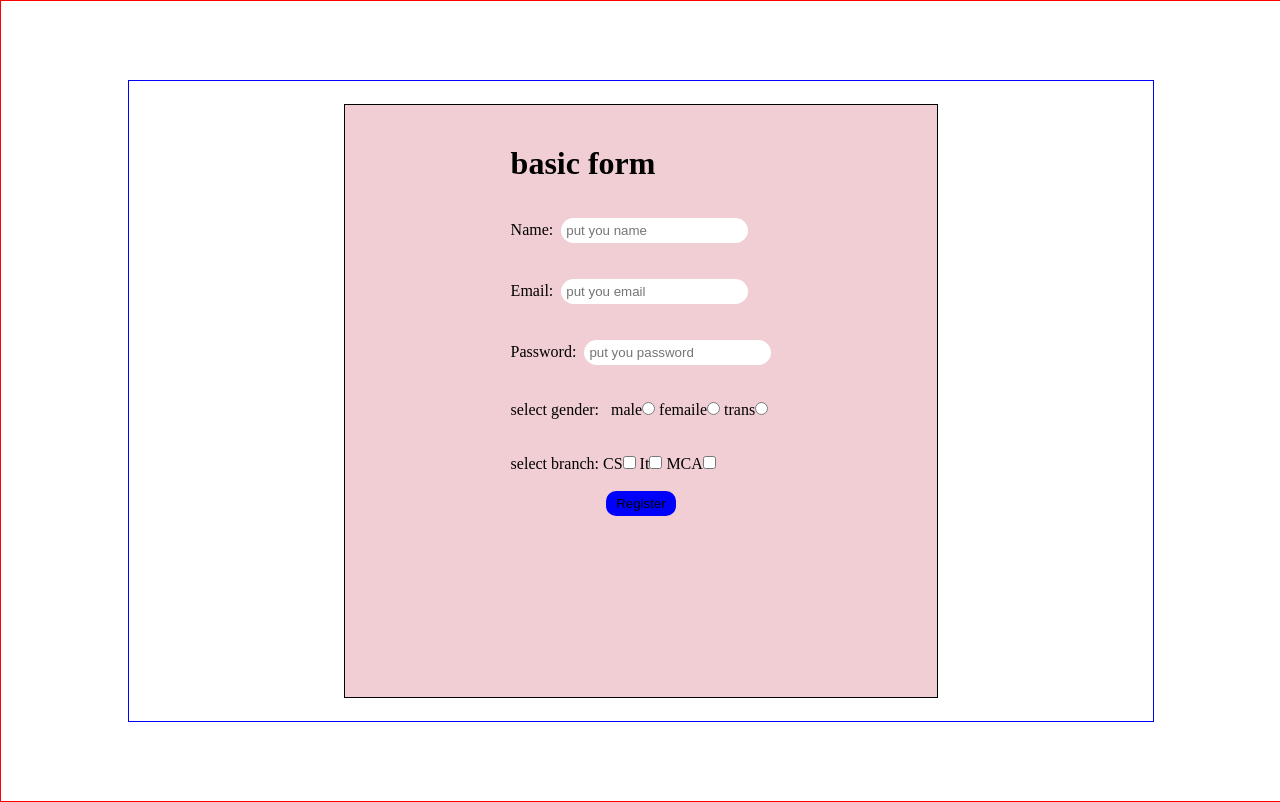
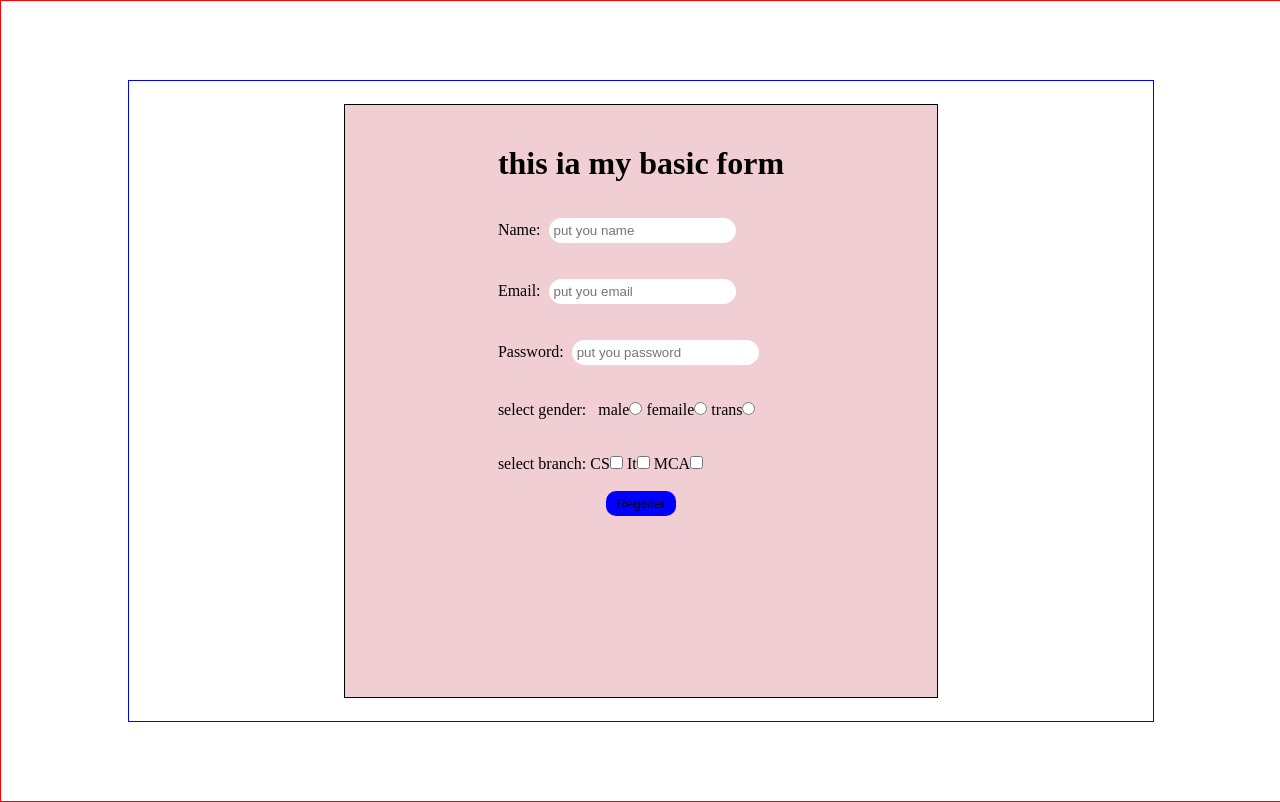
Before and after one commit to harshalibhavsar/LocalRepo, a plain HTML site: page index.html in a window 1280 px wide. Drawn offline with Linux system fonts and the light colour scheme.

Commit message:
i modify index.html

```diff
--- a/index.html
+++ b/index.html
@@ -13,7 +13,7 @@
             <div class="mainone">
          <form >
 
-            <h1>basic form</h1><br>
+            <h1> this ia my basic form</h1><br>
             <br>
             <div><label>Name:</label>&nbsp;&nbsp;<input type="text" placeholder="put you name " name="username"></div><br><br>
             <div><label>Email:</label>&nbsp;&nbsp;<input type="email" placeholder="put you email " name="email"></div><br><br>
```
Also changed, not shown: 1 other file.
